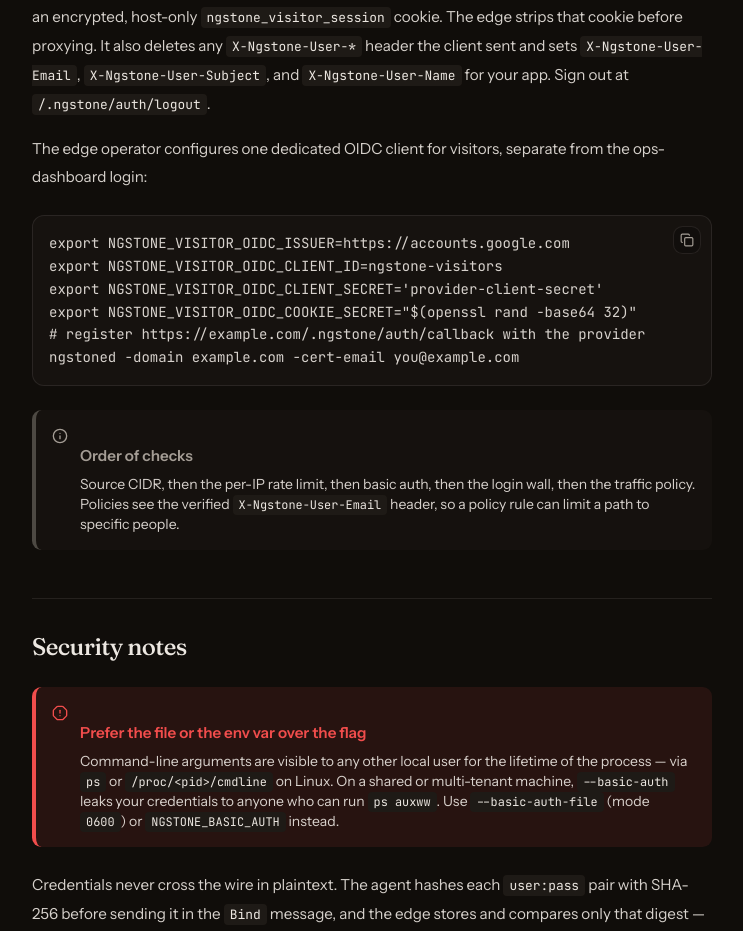
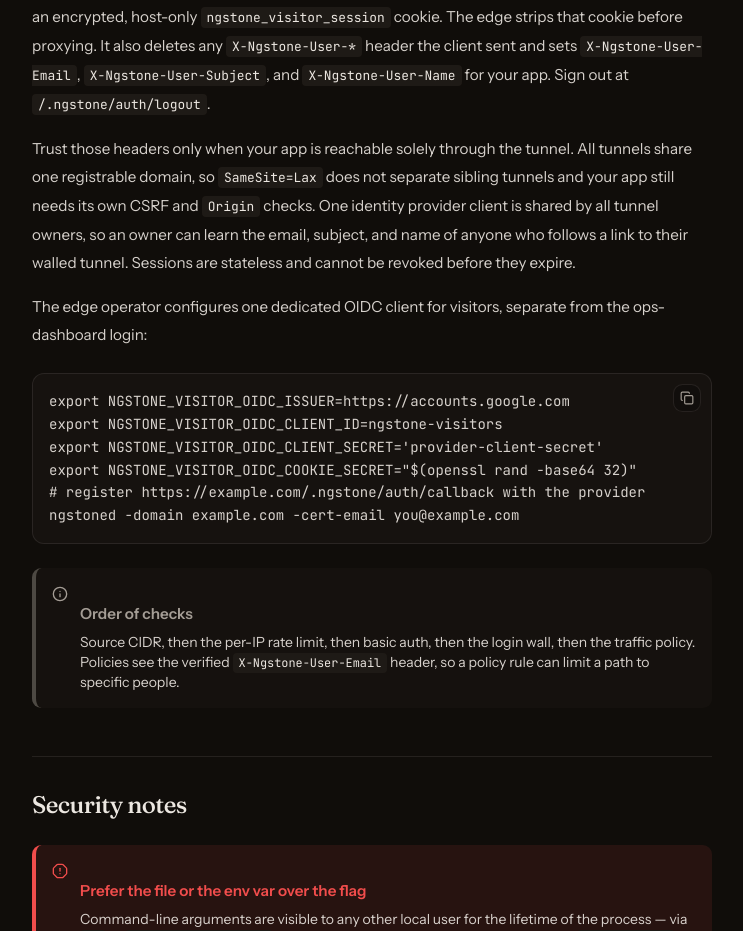
Before and after one commit to emilio-kariuki/ngstone, a Next.js app in the folder landing/: page /docs/guides/access-control in a window 1280 px wide. Shown: the part 5903-6834 px from the top of the page, without its empty margins (264-1007 px from the left). Built offline with nearby package versions, Linux system fonts and the light colour scheme.

Commit message:
docs: qualify visitor identity header trust

```diff
--- a/landing/src/app/docs/guides/access-control/page.tsx
+++ b/landing/src/app/docs/guides/access-control/page.tsx
@@ -317,6 +317,16 @@ $ ngstone preview 3000 --ttl 30m --policy-file traffic-policy.json`}
         <code>/.ngstone/auth/logout</code>.
       </p>
       <p>
+        Trust those headers only when your app is reachable solely through the
+        tunnel. All tunnels share one registrable domain, so{" "}
+        <code>SameSite=Lax</code> does not separate sibling tunnels and your app
+        still needs its own CSRF and <code>Origin</code> checks. One identity
+        provider client is shared by all tunnel owners, so an owner can learn
+        the email, subject, and name of anyone who follows a link to their
+        walled tunnel. Sessions are stateless and cannot be revoked before they
+        expire.
+      </p>
+      <p>
         The edge operator configures one dedicated OIDC client for visitors,
         separate from the ops-dashboard login:
       </p>
```
Also changed, not shown: 2 other files (tests, documents, lock files or other folders).
